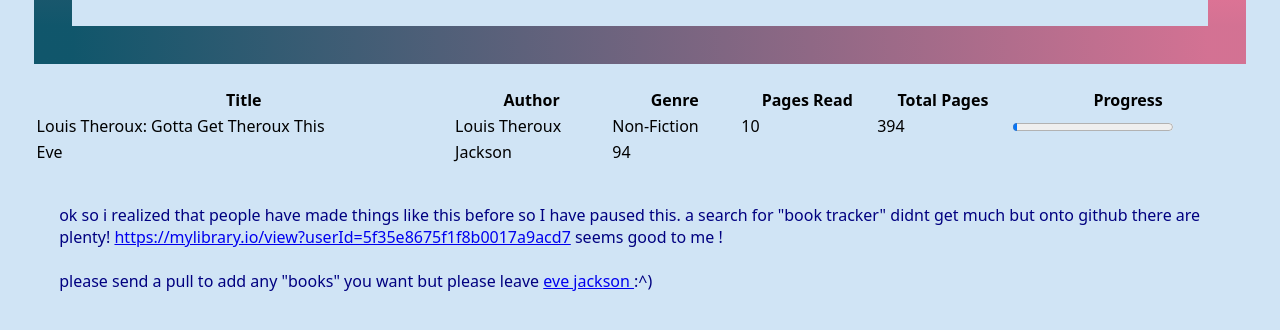
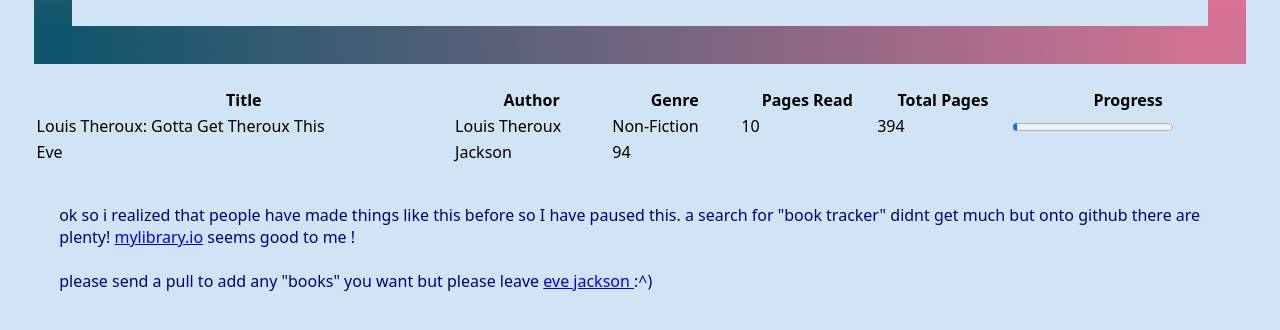
Before and after one commit to Possibly-Matt/Possibly-Matt.github.io, a plain HTML site: page books.html in a window 1280 px wide. Shown: the part 204-534 px from the top of the page. Drawn offline with Linux system fonts and the light colour scheme.

Commit message:
fixed link

```diff
--- a/books.html
+++ b/books.html
@@ -59,7 +59,7 @@
 </table>
   <br>
   <p>
-    ok so i realized that people have made things like this before so I have paused this. a search for "book tracker" didnt get much but onto github there are plenty! <a href="mylibrary.io">https://mylibrary.io/view?userId=5f35e8675f1f8b0017a9acd7</a> seems good to me !
+    ok so i realized that people have made things like this before so I have paused this. a search for "book tracker" didnt get much but onto github there are plenty! <a href="https://mylibrary.io/view?userId=5f35e8675f1f8b0017a9acd7">mylibrary.io</a> seems good to me !
     <br><br>
     please send a pull to add any "books" you want but please leave
     <a href="https://www.w3schools.com/html/html_tables.asp"> eve jackson </a> :^)
```
